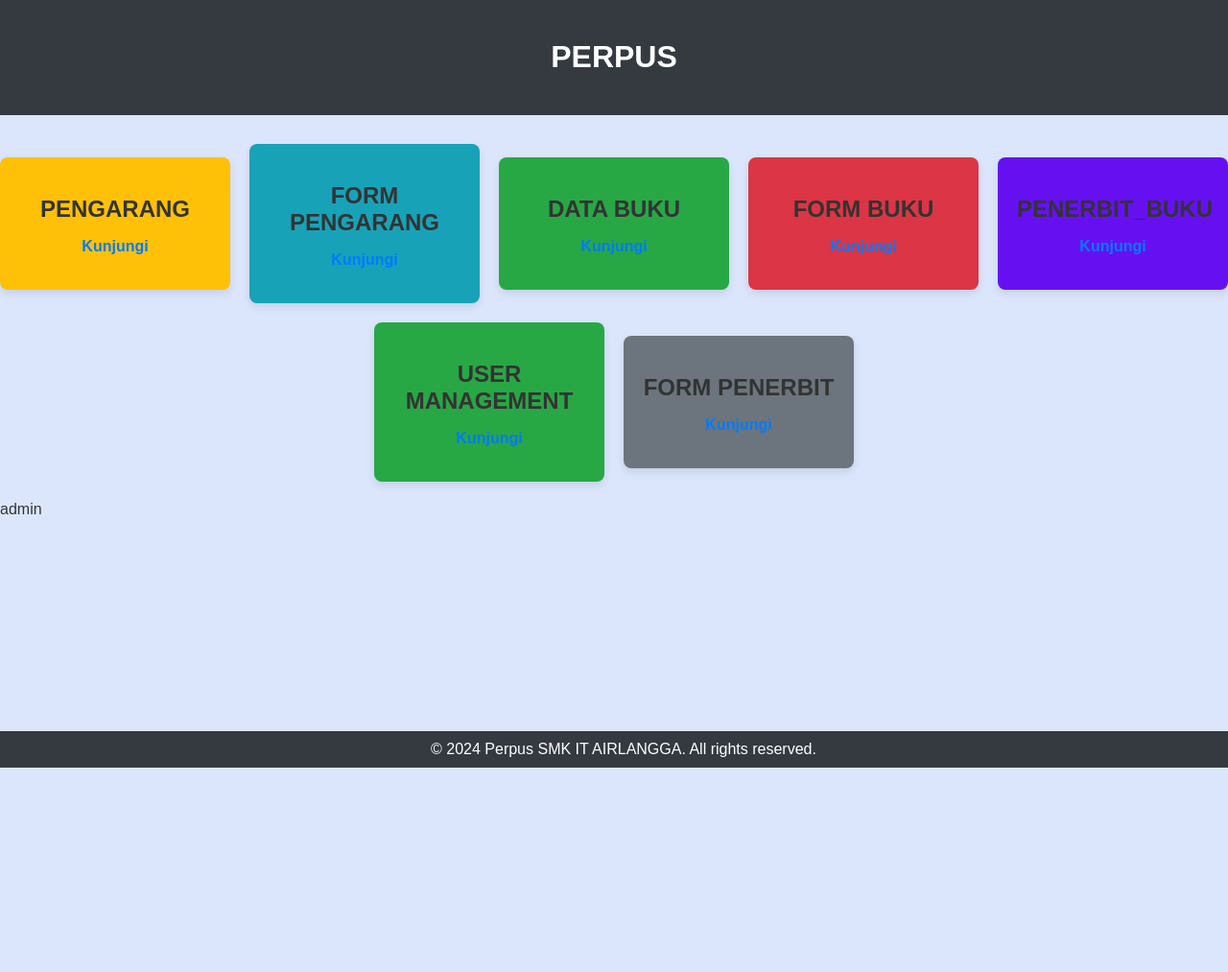
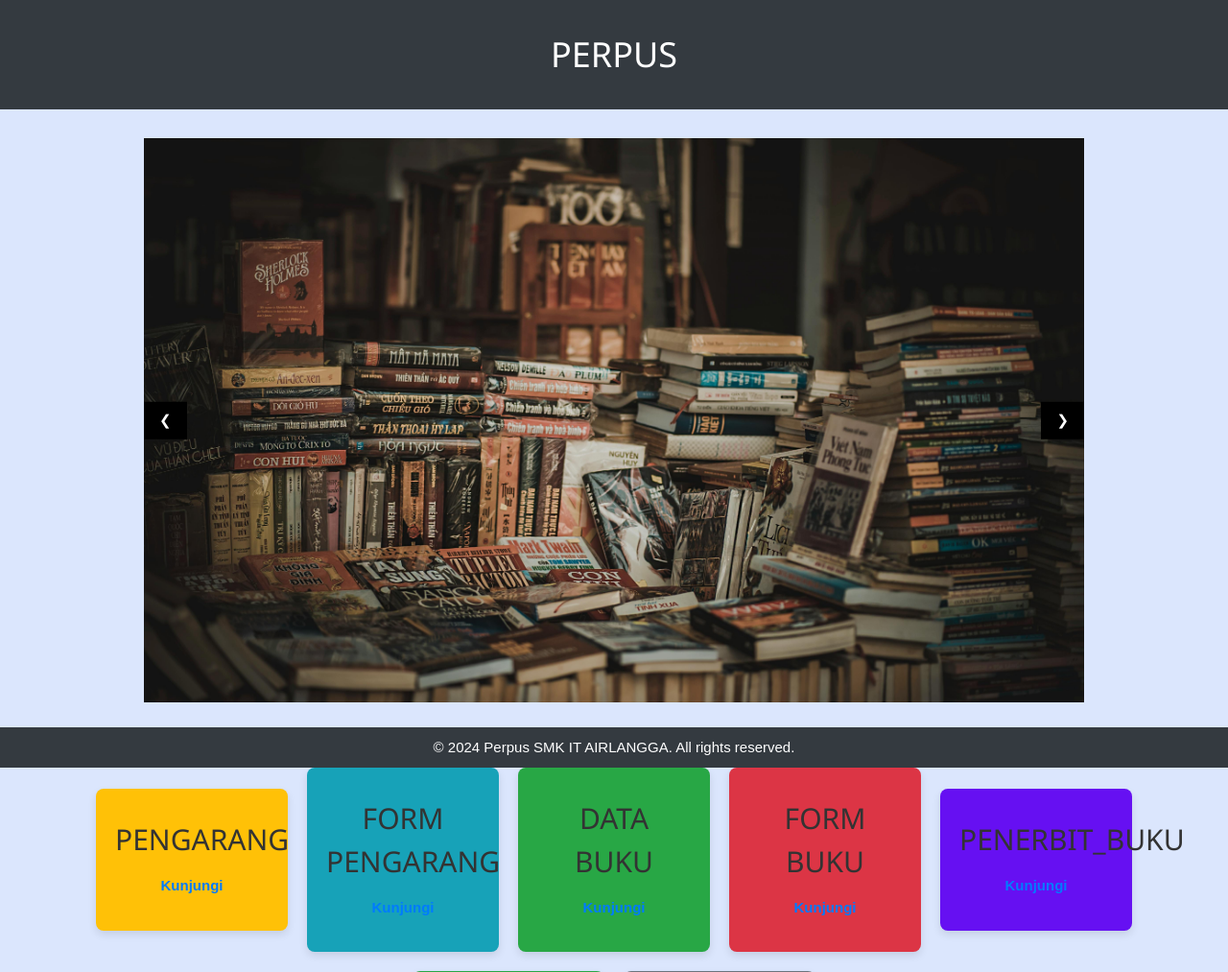
Before and after one commit to zacky7545/perpus, a PHP site: page /perpus/ in a window 1280 px wide. Shown: the top 1013 px of the page at 96% size. Before the commit the page ends 800 px from the top, so only its background shows below. Run offline with PHP 8.4, Linux system fonts and the light colour scheme; a user stored in the database is signed in.

Commit message:
tambah image

```diff
--- a/index.php
+++ b/index.php
@@ -8,7 +8,8 @@
     <meta charset="UTF-8">
     <meta name="viewport" content="width=device-width, initial-scale=1.0">
     <title>PERPUS</title>
-    <style>
+    <link rel="stylesheet" href="https://www.w3schools.com/w3css/4/w3.css">
+<style>
         body {
             font-family: Arial, sans-serif;
             margin: 0;
@@ -58,7 +59,11 @@
             color: #0056b3;
             text-decoration: underline;
         }
-        footer {
+
+
+        .mySlides {display:none;}
+
+          footer {
             background-color: #343a40; /* Warna latar belakang footer */
             color: #fff;
             padding: 10px;
@@ -73,6 +78,16 @@
     <div class="header">
         <h1>PERPUS</h1>
     </div>
+    <div class="w3-content w3-display-container">
+        <img class="mySlides" src="assets\img\img_buku.jpg" style="width:100%; height:50%;">
+        <img class="mySlides" src="assets\img\img_buk.jpg" style="width:100%">
+        <img class="mySlides" src="assets\img\img_rak.jpg" style="width:100%">
+        <img class="mySlides" src="assets\img\img_buku3.jpg" style="width:100%">
+
+        <button class="w3-button w3-black w3-display-left" onclick="plusDivs(-1)">&#10094;</button>
+        <button class="w3-button w3-black w3-display-right" onclick="plusDivs(1)">&#10095;</button>
+    </div>
+    <br><br><br>
     <div class="container">
         <div class="card" style="background-color: #ffc107; color: #333;">
             <h2>PENGARANG</h2>
@@ -124,5 +139,25 @@
     <footer>
         &copy; 2024 Perpus SMK IT AIRLANGGA. All rights reserved.
     </footer>
+
+    <script>
+        var slideIndex = 1;
+        showDivs(slideIndex);
+
+        function plusDivs(n) {
+        showDivs(slideIndex += n);
+        }
+
+        function showDivs(n) {
+        var i;
+        var x = document.getElementsByClassName("mySlides");
+        if (n > x.length) {slideIndex = 1}
+        if (n < 1) {slideIndex = x.length}
+        for (i = 0; i < x.length; i++) {
+            x[i].style.display = "none";
+        }
+        x[slideIndex-1].style.display = "block";
+        }
+    </script>
 </body>
 </html>
```
Also changed, not shown: assets/img/img_buk.jpg (added), assets/img/img_buku.jpg (added), assets/img/img_buku1.jpg (added), assets/img/img_buku3.jpg (added), assets/img/img_rak.jpg (added).
